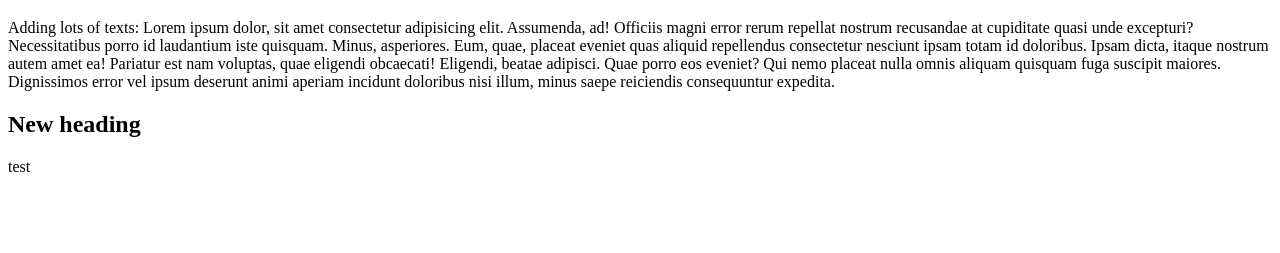
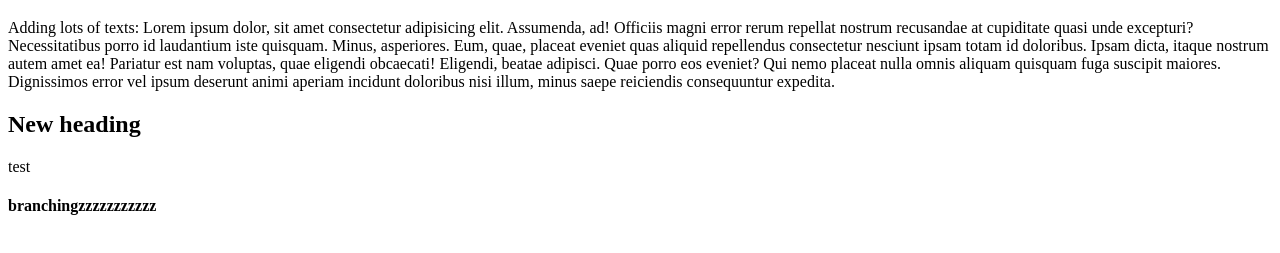
Before and after one commit to Tonxing/test, a plain HTML site: page index.html in a window 1280 px wide. Shown: the part 61-314 px from the top of the page. Drawn offline with Linux system fonts and the light colour scheme.

Commit message:
branching

```diff
--- a/index.html
+++ b/index.html
@@ -21,4 +21,6 @@
     <h2>New heading</h2>
     <p>test</p>
 
+    <h4>branchingzzzzzzzzzzz</h4>
+
 </html>
```
